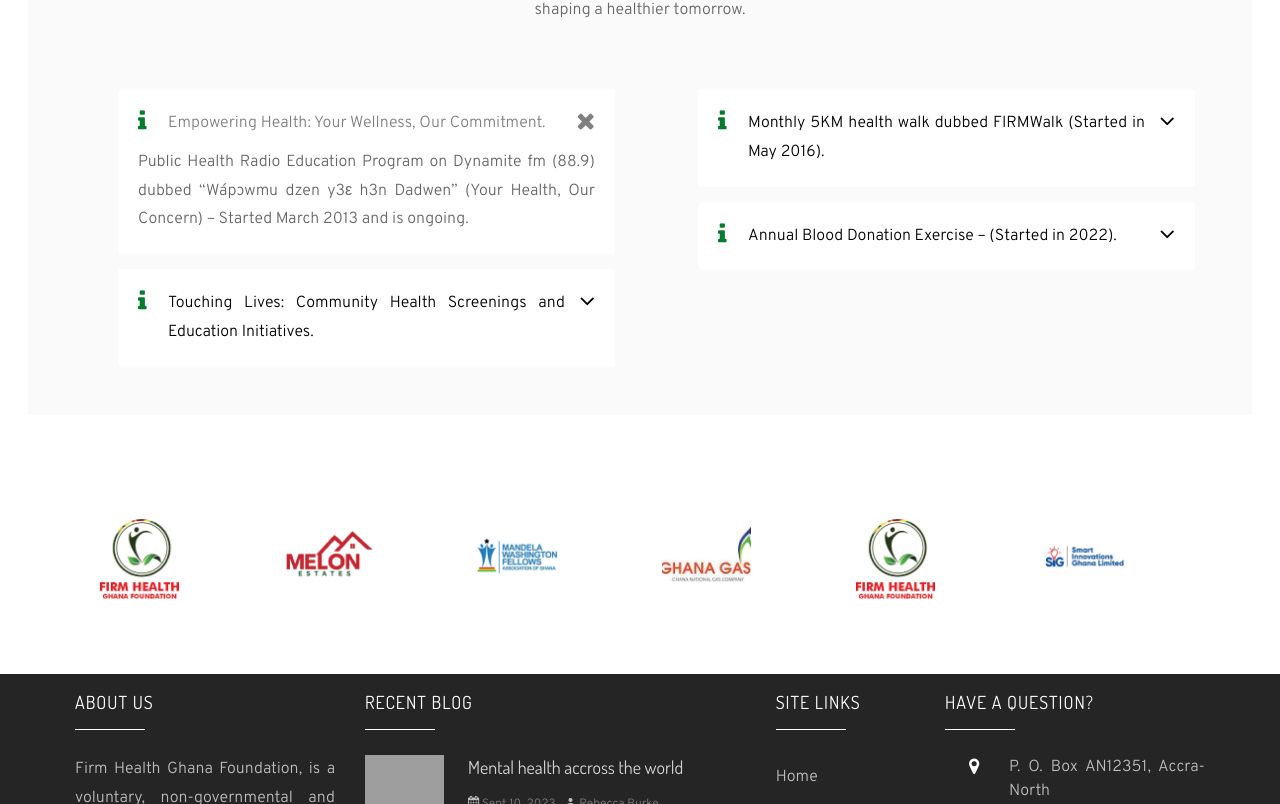
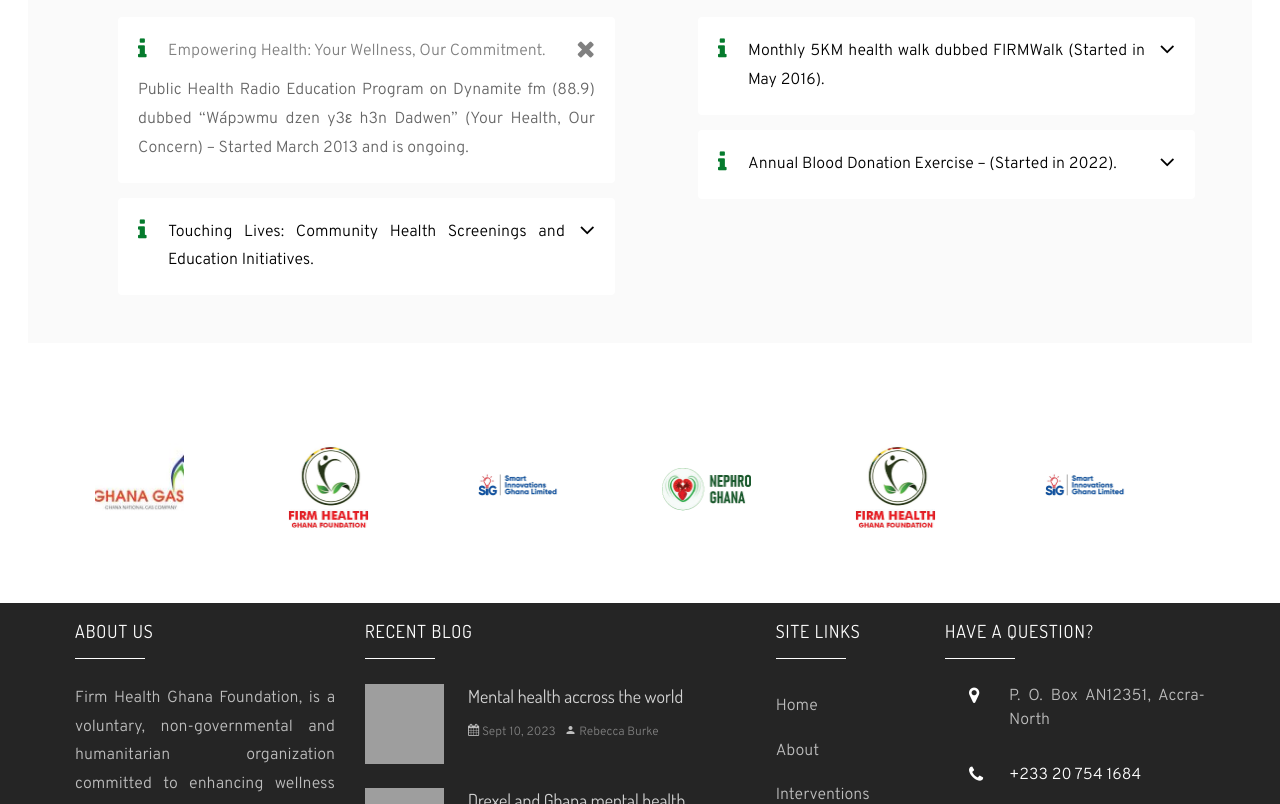
Before and after one commit to Smart-Innovations-Ghana/firm-health, a plain HTML site: page about.html in a window 1280 px wide. Shown: the part 4329-5133 px from the top of the page. Drawn offline with nearby package versions, Linux system fonts and the light colour scheme; grey boxes are pictures that could not be loaded; files whose address does not match are found by name.

Commit message:
Edited Partnership Div

```diff
--- a/about.html
+++ b/about.html
@@ -291,7 +291,7 @@
         <div class="takenote">
           <div class="row justify-content-center mb-5 pb-3">
             <div class="col-md-12 heading-section ftco-animate text-center">
-              <h2 class="mb-4">Collaborations with other organizations</h2>
+              <!-- <h2 class="mb-4">Collaborations with other organizations</h2> -->
 
               <div class="row">
                 <div class="col-md-6 col-sm-12">
@@ -563,25 +563,25 @@
 
   <div class="container">
     <section class="customer-logos slider">
-      <div class="slide" style="margin-top: 0%; padding-top: 0%;"><img alt="." src="images/Partnership/6.png" />
+      <div class="slide" style="margin-top: 0%; padding-top: 0%;"><img src="images/Partnership/6.png">
       </div>
 
-      <div class="slide" style="margin-top: 0%; padding-top: 0%;"><img alt="." src="images/Partnership/5.png" />
+      <div class="slide" style="margin-top: 0%; padding-top: 0%;"><img src="images/Partnership/5.png">
       </div>
 
-      <div class="slide" style="margin-top: 0%; padding-top: 0%;"><img alt="." src="images/Partnership/2.png" />
+      <div class="slide" style="margin-top: 0%; padding-top: 0%;"><img src="images/Partnership/2.png">
       </div>
 
-      <div class="slide" style="margin-top: 0%; padding-top: 0%;"><img alt="." src="images/Partnership/6.png" />
+      <div class="slide" style="margin-top: 0%; padding-top: 0%;"><img src="images/Partnership/Ghanagas1.jpg">
       </div>
 
-      <div class="slide" style="margin-top: 0%; padding-top: 0%;"><img alt="." src="images/Partnership/3.png" />
+      <div class="slide" style="margin-top: 0%; padding-top: 0%;"><img src="images/Partnership/6.png">
       </div>
 
-      <div class="slide" style="margin-top: 0%; padding-top: 0%;"><img alt="." src="images/Partnership/4.png" />
+      <div class="slide" style="margin-top: 0%; padding-top: 0%;"><img src="images/Partnership/5.png">
       </div>
 
-      <div class="slide" style="margin-top: 0%; padding-top: 0%;"><img alt="." src="images/Partnership/Ghanagas1.jpg">
+      <div class="slide" style="margin-top: 0%; padding-top: 0%;"><img src="images/Partnership/2.png">
       </div>
 
     </section>
```
Also changed, not shown: index.html (+6 -6 lines), css/style.css.
